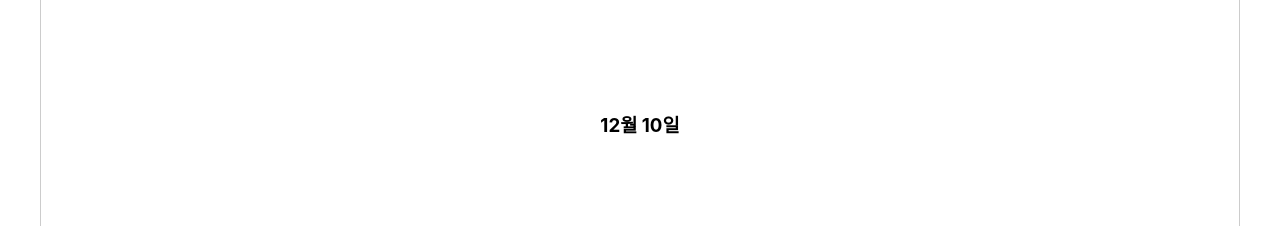
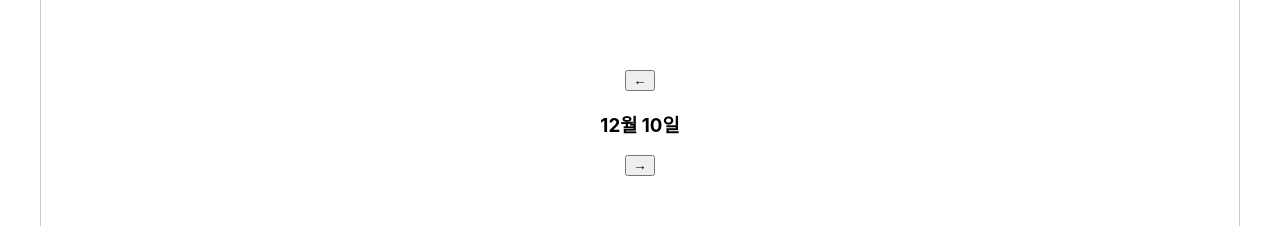
Before and after one commit to chadireoroonu/Independence, a React (Create React App) app in the folder calendar/: page / in a window 1280 px wide. Both pictures are taken after a click on the button "10". Shown: the part 138-364 px from the top of the page. Built offline with nearby package versions, Linux system fonts and the light colour scheme.

Commit message:
✨ Feat: 일자별 JSON 파일 연결

```diff
--- a/calendar/src/components/DateModal.js
+++ b/calendar/src/components/DateModal.js
@@ -1,11 +1,42 @@
-import React from 'react';
+import React, { useState, useEffect } from 'react';
 import styled from 'styled-components';
 
-function DateModal({ date, closeModal }) {
+function DateModal({ date, setDate, closeModal }) {
+  const [events, setEvents] = useState([]);
+
+  const moveToPrevDay = () => {
+    let prevDay = new Date(date);
+    prevDay.setDate(prevDay.getDate() - 1);
+    setDate(prevDay);
+  };
+
+  const moveToNextDay = () => {
+    let nextDay = new Date(date);
+    nextDay.setDate(nextDay.getDate() + 1);
+    setDate(nextDay);
+  };
+
+  useEffect(() => {
+    fetch('/data.json')
+      .then(response => response.json())
+      .then(data => {
+        const monthData = data.find(item => item.month === String(date.getMonth() + 1));
+        if (monthData) {
+          const dayData = monthData.days[String(date.getDate())];
+          if (dayData) {
+            setEvents(dayData);
+          }
+        }
+      });
+  }, [date]);
+
   return (
     <ModalContent>
       <CloseButton onClick={closeModal}>X</CloseButton>
+      <ArrowButton onClick={moveToPrevDay}>←</ArrowButton>
       <DateText>{`${date.getMonth() + 1}월 ${date.getDate()}일`}</DateText>
+      <ArrowButton onClick={moveToNextDay}>→</ArrowButton>
+      {events.map((event, index) => <p key={index}>{`${event.year}: ${event.event}`}</p>)}
     </ModalContent>
   );
 }
@@ -28,4 +59,8 @@ const DateText = styled.h3`
   text-align: center;
 `;
 
+const ArrowButton = styled.button`
+  /* 여기에 원하는 스타일을 적용하세요 */
+`;
+
 export default DateModal;
--- a/calendar/src/pages/Main.js
+++ b/calendar/src/pages/Main.js
@@ -95,7 +95,7 @@ function Main() {
         onRequestClose={closeModal}
         contentLabel="Selected Date"
       >
-				{selectedDate && <DateModal date={selectedDate} closeModal={closeModal} />}
+				{selectedDate && <DateModal date={selectedDate} setDate={setSelectedDate} closeModal={closeModal} />}
       </Modal>
     </MainContainer>
   );
```
